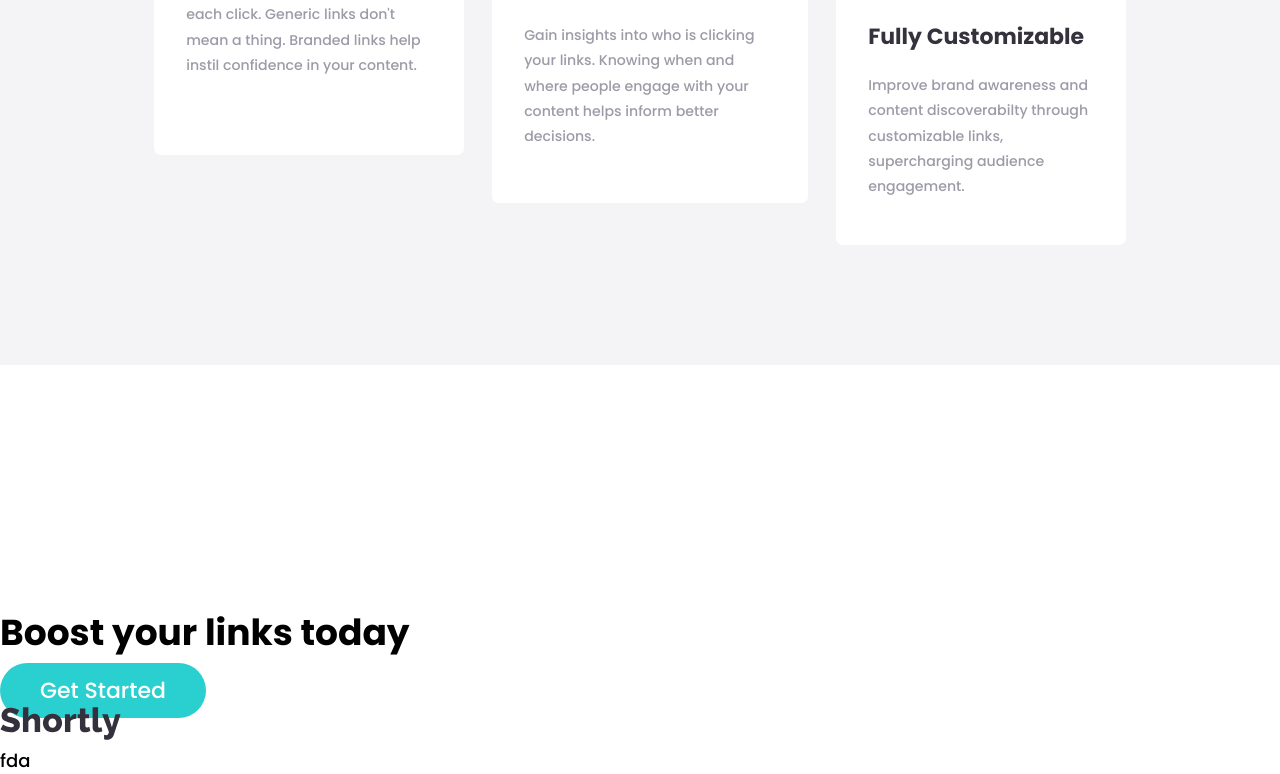
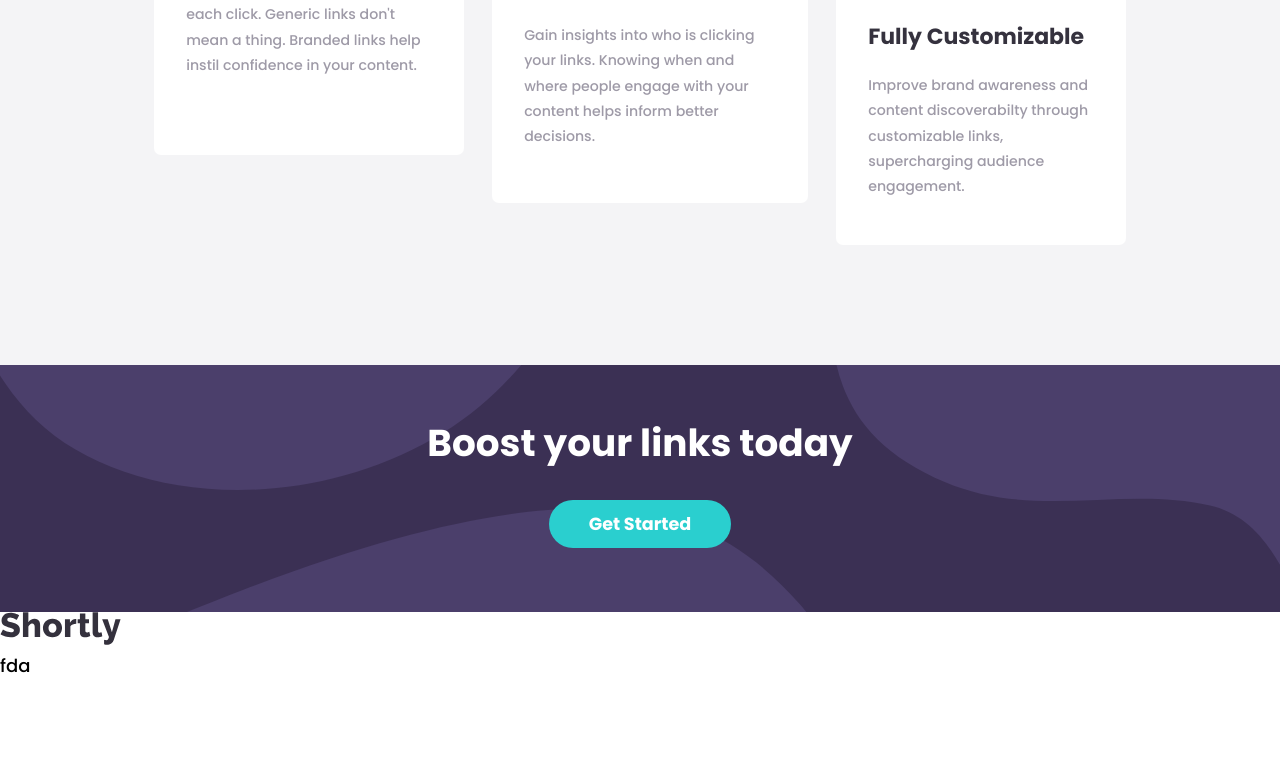
Before and after one commit to aman-atg/Shortly-Landing-Page, a React (Create React App) app: page / in a window 1280 px wide. Shown: the part 1648-2422 px from the top of the page. After the commit the page ends 2327 px from the top, so only its background shows below. Built offline with nearby package versions, Linux system fonts and the light colour scheme.

Commit message:
update styles

```diff
--- a/src/styles/index.css
+++ b/src/styles/index.css
@@ -151,7 +151,6 @@ input {
   height: 7rem; }
 
 .body {
-  margin-bottom: 24rem;
   background-color: #f4f4f6;
   margin-top: -18.5rem;
   padding-top: 20rem;
@@ -217,4 +216,18 @@ input {
       width: 2.8rem;
       background-color: red; } }
 
+.footerHeading {
+  background-image: url("/images/bg-boost-desktop.svg");
+  background-color: #3b3054;
+  text-align: center;
+  font-weight: 700;
+  color: white;
+  padding-bottom: 7.5rem; }
+  .footerHeading h1 {
+    font-size: 3.74rem;
+    padding-top: 5rem;
+    padding-bottom: 2.5rem; }
+  .footerHeading span {
+    font-size: 1.76rem; }
+
 /*# sourceMappingURL=index.css.map */
```
